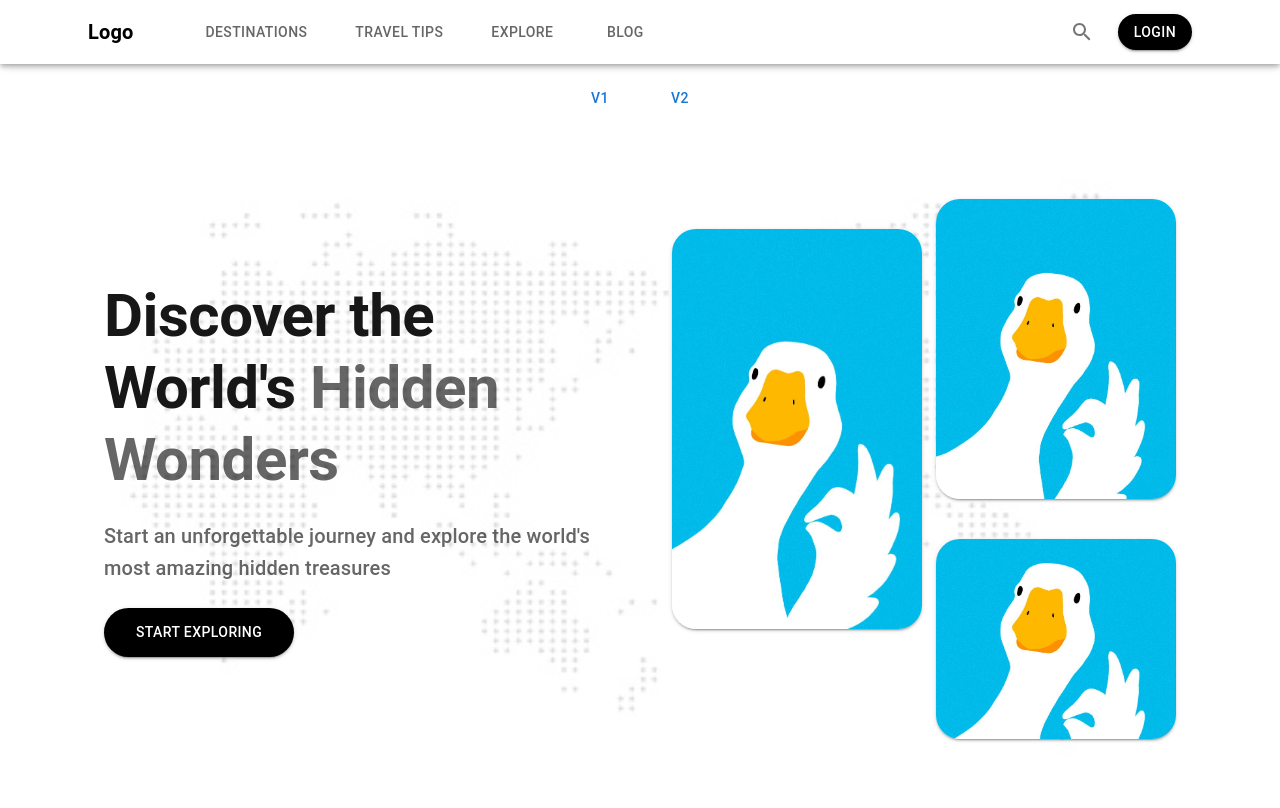
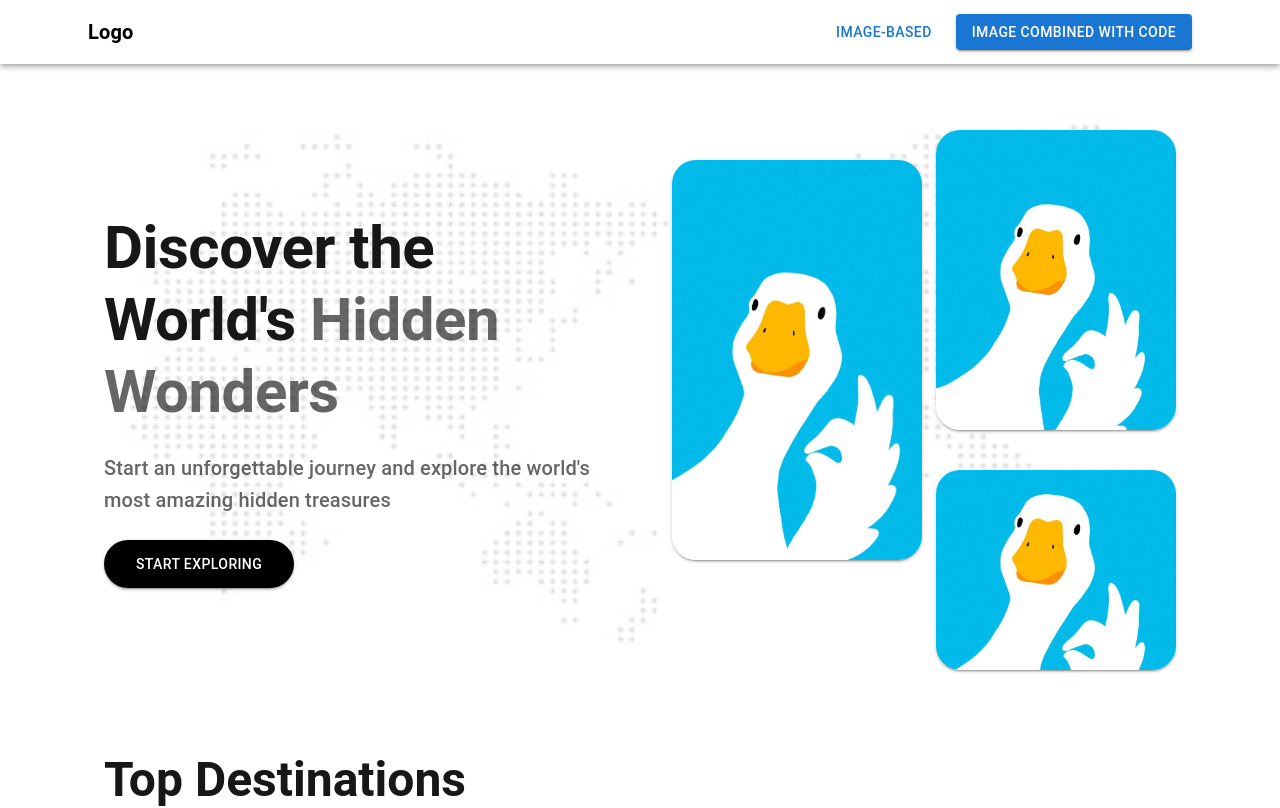
Before and after one commit to Yuki-kykyky/layout-demos, a Next.js app: page / in a window 1280 px wide. Shown: the top 808 px of the page. Built offline with nearby package versions, Linux system fonts and the light colour scheme.

Commit message:
update readme, header

```diff
--- a/app/header.tsx
+++ b/app/header.tsx
@@ -1,16 +1,13 @@
-import React from "react";
-import SearchIcon from "@mui/icons-material/Search";
 import {
   AppBar,
   Box,
-  Button,
   Container,
-  IconButton,
   Toolbar,
-  Typography,
+  Typography
 } from "@mui/material";
+import React from "react";
 
-export default function Header() {
+export default function Header(props: { slot?: React.ReactNode }) {
   return (
     <AppBar
       position="fixed"
@@ -32,60 +29,11 @@ export default function Header() {
             >
               Logo
             </Typography>
-
-            {/* Navigation Links */}
-            <Box sx={{ display: { xs: "none", md: "flex" }, gap: "32px" }}>
-              <Button
-                sx={{
-                  color: "text.secondary",
-                  "&:hover": { color: "text.primary" },
-                }}
-              >
-                Destinations
-              </Button>
-              <Button
-                sx={{
-                  color: "text.secondary",
-                  "&:hover": { color: "text.primary" },
-                }}
-              >
-                Travel Tips
-              </Button>
-              <Button
-                sx={{
-                  color: "text.secondary",
-                  "&:hover": { color: "text.primary" },
-                }}
-              >
-                Explore
-              </Button>
-              <Button
-                sx={{
-                  color: "text.secondary",
-                  "&:hover": { color: "text.primary" },
-                }}
-              >
-                Blog
-              </Button>
-            </Box>
           </Box>
 
           {/* Right Section */}
           <Box sx={{ display: "flex", alignItems: "center", gap: "16px" }}>
-            <IconButton color="default" aria-label="Search">
-              <SearchIcon />
-            </IconButton>
-            <Button
-              variant="contained"
-              sx={{
-                bgcolor: "black",
-                color: "white",
-                borderRadius: "9999px",
-                "&:hover": { bgcolor: "black" },
-              }}
-            >
-              Login
-            </Button>
+            {props.slot}
           </Box>
         </Toolbar>
       </Container>
--- a/app/page.tsx
+++ b/app/page.tsx
@@ -17,12 +17,17 @@ export default function Home() {
   const [version, setVersion] = useState("v1");
   return (
     <div className="min-h-screen flex flex-col">
-      <Header />
+      <Header
+        slot={
+          <div className="flex gap-4 justify-center">
+            <Button onClick={() => setVersion("v1")}>Image-based</Button>
+            <Button variant="contained" onClick={() => setVersion("v2")}>
+              Image combined with code
+            </Button>
+          </div>
+        }
+      />
       <main className="flex-1 flex flex-col gap-8 p-8 sm:p-20">
-        <div className="flex gap-4 justify-center">
-          <Button onClick={() => setVersion("v1")}>v1</Button>
-          <Button onClick={() => setVersion("v2")}>v2</Button>
-        </div>
         {version === "v1" && (
           <>
             <BannerSection />
```
Also changed, not shown: 1 other file (tests, documents, lock files or other folders).
